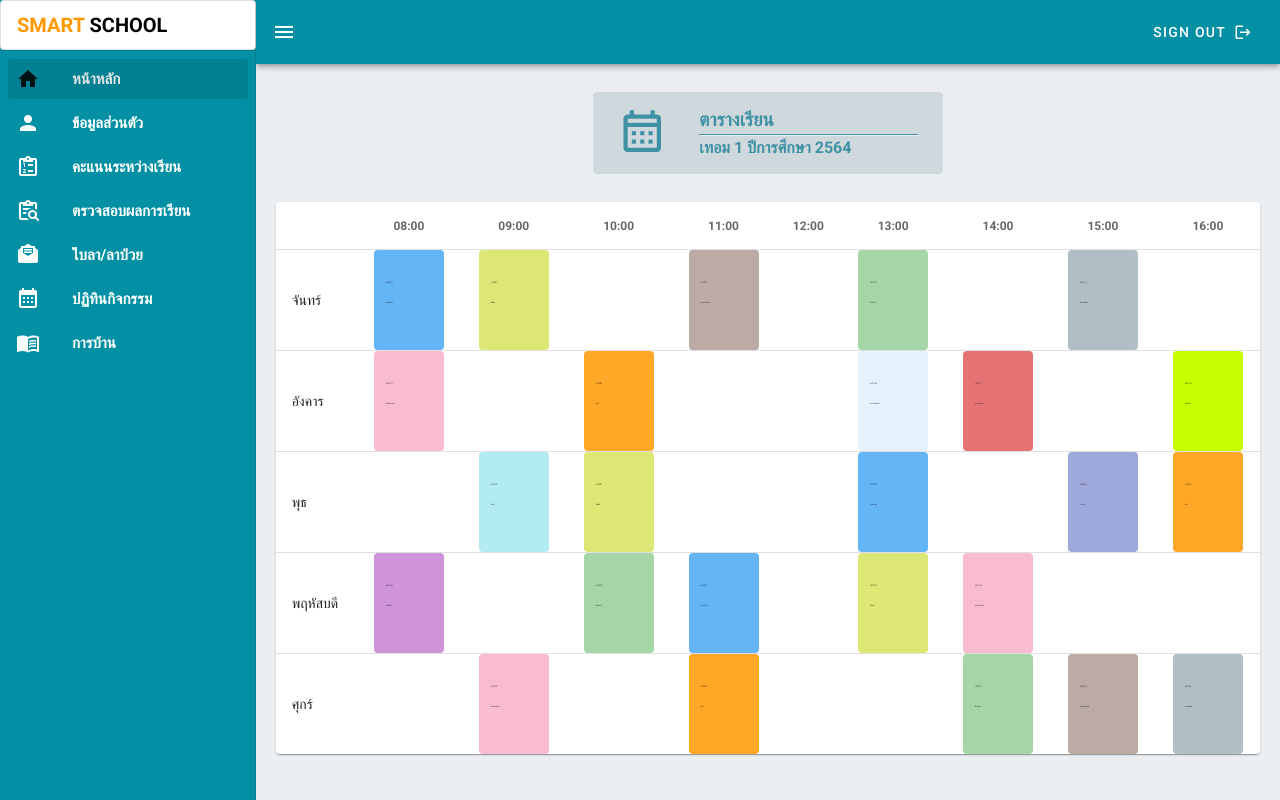
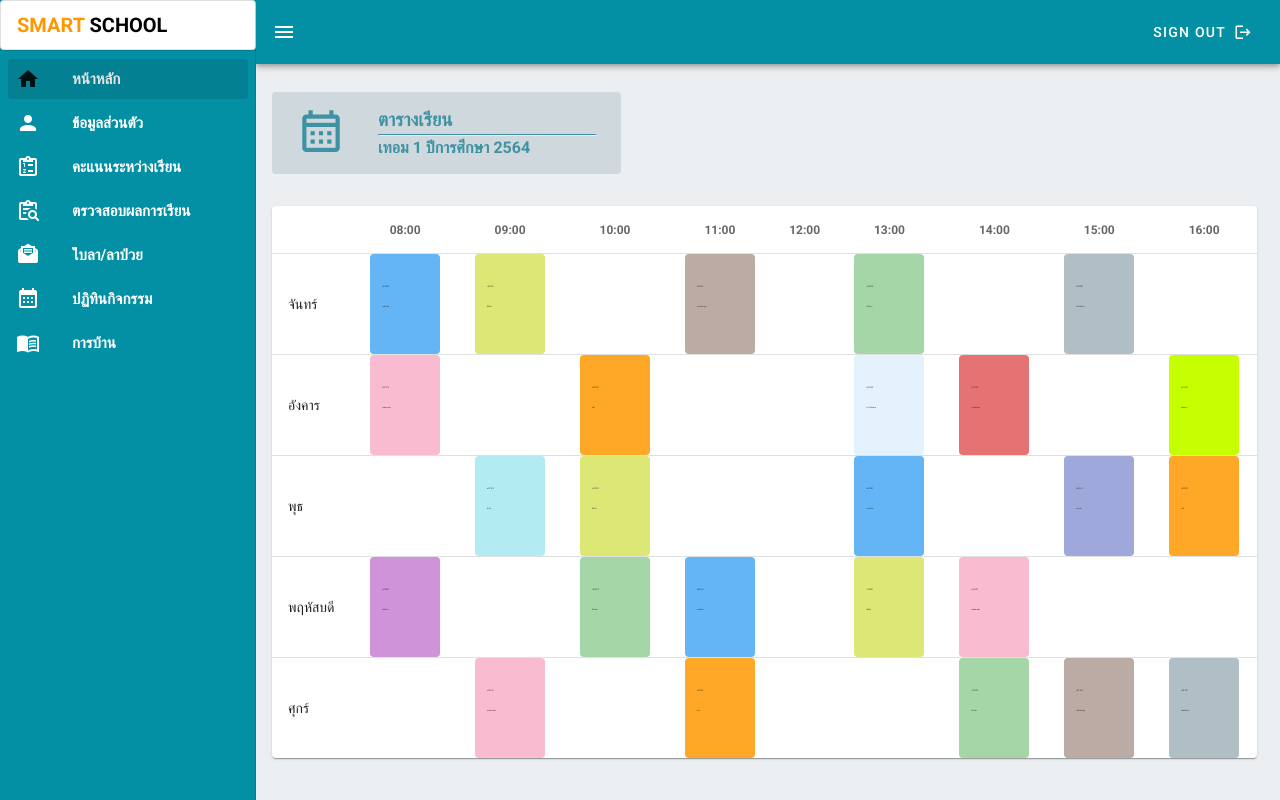
Before and after one commit to Smart-School-project/Smart_school, a Vue app: page /schedule in a window 1280 px wide. Built offline with nearby package versions, Linux system fonts and the light colour scheme.

Commit message:
change_path

```diff
--- a/src/views/Home.vue
+++ b/src/views/Home.vue
@@ -63,7 +63,7 @@ export default {
   components: {},
   methods: {
     fnLogin() {
-      this.$router.push("/index");
+      this.$router.push("/schedule");
     },
   },
 };
--- a/src/views/Schedule.vue
+++ b/src/views/Schedule.vue
@@ -1,7 +1,7 @@
 <template>
     <div style="background-color: #ECEFF1;height: 100vh;">
     <Toolbar />
-    <v-layout row justify-center align-top>
+    <v-layout row  align-top>
       <!-- tab ตารางสอน -->
       <v-flex xs12 md4 lg4 xl4 class="my-8 ma-7">
             <v-card width="350" color="blue-grey lighten-4" flat >
@@ -19,7 +19,7 @@
       </v-flex >
 
       <!-- ตารางสอน -->
-      <v-flex xs11 sm11 md11 lg11 xl11>
+      <v-flex xs11 sm11 md11 lg11 xl11 class="my-1 ma-10">
        <SCstudent />
       </v-flex>
     </v-layout>
```
